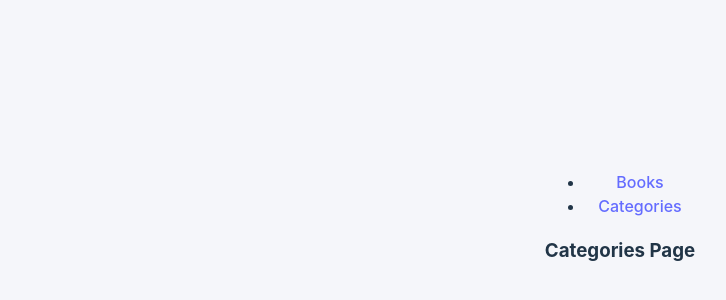
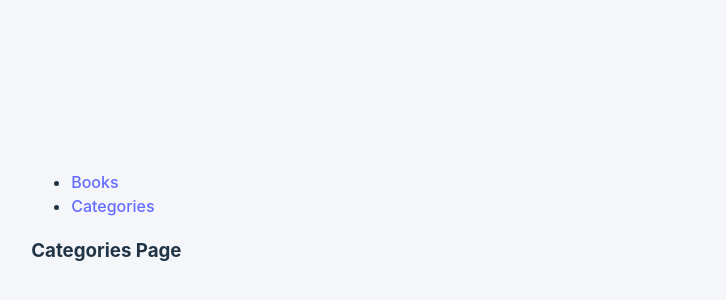
Before and after one commit to ctokoli/BookStore-With-React, a React (Create React App) app: page /categories in a window 1280 px wide. Shown: the part 232-532 px from the top of the page, without its empty margins (20-746 px from the left). Built offline with nearby package versions, Linux system fonts and the light colour scheme.

Commit message:
Update App.css

```diff
--- a/src/App.css
+++ b/src/App.css
@@ -3,38 +3,14 @@
   background-color: #f5f6fa;
 }
 
-#root {
-  max-width: 1280px;
-  margin: 0 auto;
-  padding: 2rem;
-  text-align: center;
+.bookItems {
+  background-color: #fff;
 }
 
-.logo {
-  height: 6em;
-  padding: 1.5em;
-  will-change: filter;
-  transition: filter 300ms;
+h2, h4, h6 {
+  margin: 0;
 }
 
-.logo:hover {
-  filter: drop-shadow(0 0 2em #646cffaa);
+.bookItems li {
+  list-style: none;
 }
-
-.logo.react:hover {
-  filter: drop-shadow(0 0 2em #61dafbaa);
-}
-
-@media (prefers-reduced-motion: no-preference) {
-  a:nth-of-type(2) .logo {
-    animation: logo-spin infinite 20s linear;
-  }
-}
-
-.card {
-  padding: 2em;
-}
-
-.read-the-docs {
-  color: #888;
-}
```
